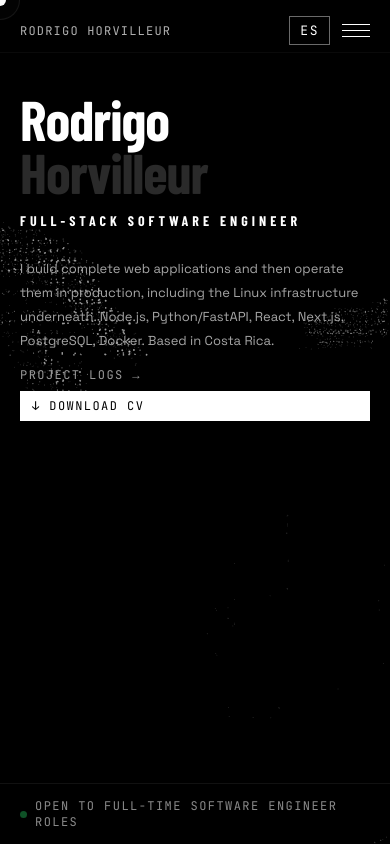
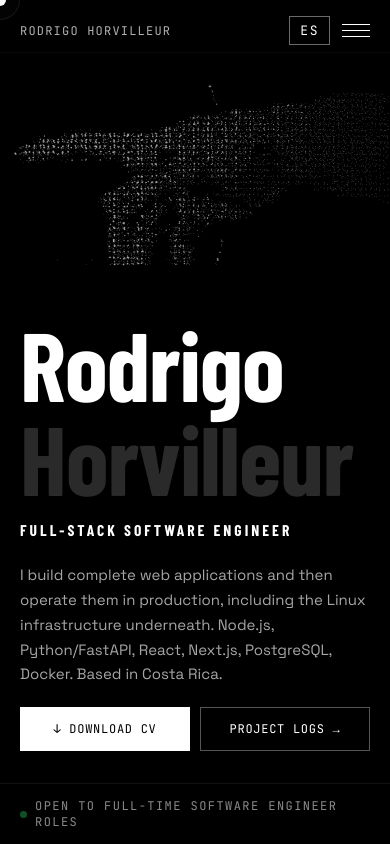
Before and after one commit to rodrixdere/Portfolio, a React (Vite) app: page / in a window 390 px wide. Shown: the top 844 px of the page. Built offline with nearby package versions, Linux system fonts and the light colour scheme; a web font is replaced by a local one.

Commit message:
Hero movil reordenado, About personal, sol en los fantasmas y CV corregido

```diff
--- a/src/components/About.module.css
+++ b/src/components/About.module.css
@@ -122,8 +122,11 @@
 
 .ghost {
   position: absolute;
-  width: 80px;
-  height: 80px;
+  top: var(--top);
+  left: var(--left);
+  right: var(--right);
+  width: var(--size);
+  height: var(--size);
   opacity: 0.06;
   user-select: none;
   color: #000;
@@ -154,6 +157,19 @@
 @media (max-width: 600px) {
   .about {
     padding: 40px var(--margin) 60px;
+  }
+
+  /* En el teléfono el texto ocupa todo el ancho: los fantasmas quedaban
+     encima del título y los párrafos. Solo queda el marcado, en la esquina */
+  .ghost { display: none; }
+
+  .ghostMobile {
+    display: block;
+    top: 44px;
+    left: auto;
+    right: -22px;
+    width: 130px;
+    height: 130px;
   }
 
   .grid {
--- a/src/components/About.tsx
+++ b/src/components/About.tsx
@@ -1,3 +1,4 @@
+import type { CSSProperties } from 'react'
 import { useLang } from '../useLang'
 import styles from './About.module.css'
 
@@ -5,11 +6,16 @@ interface GhostIcon {
   top: string
   left?: string
   right?: string
-  svg: string
+  size?: number
+  // En el teléfono no hay hueco para todos: solo se muestran los marcados
+  mobile?: boolean
+  // Un ícono es un SVG inline o una imagen usada como máscara, que toma el color del fantasma
+  svg?: string
+  mask?: string
 }
 
 const ghostIcons: GhostIcon[] = [
-  { top: '5%', left: '3%', svg: `<svg viewBox="0 0 100 100" xmlns="http://www.w3.org/2000/svg"><ellipse cx="50" cy="50" rx="48" ry="18" fill="none" stroke="currentColor" stroke-width="5"/><ellipse cx="50" cy="50" rx="48" ry="18" fill="none" stroke="currentColor" stroke-width="5" transform="rotate(60 50 50)"/><ellipse cx="50" cy="50" rx="48" ry="18" fill="none" stroke="currentColor" stroke-width="5" transform="rotate(120 50 50)"/><circle cx="50" cy="50" r="7" fill="currentColor"/></svg>` },
+  { top: '5%', left: '3%', size: 110, mask: '/sun-ink.png', mobile: true },
   { top: '2%', right: '30%', svg: `<svg viewBox="0 0 100 100" xmlns="http://www.w3.org/2000/svg"><rect x="5" y="5" width="90" height="90" rx="8" fill="currentColor" opacity="0.15"/><rect x="5" y="5" width="90" height="90" rx="8" fill="none" stroke="currentColor" stroke-width="5"/><text x="12" y="72" font-family="monospace" font-weight="900" font-size="52" fill="currentColor">TS</text></svg>` },
   { top: '15%', right: '8%', svg: `<svg viewBox="0 0 100 100" xmlns="http://www.w3.org/2000/svg"><circle cx="30" cy="20" r="10" fill="none" stroke="currentColor" stroke-width="6"/><circle cx="30" cy="80" r="10" fill="none" stroke="currentColor" stroke-width="6"/><circle cx="70" cy="40" r="10" fill="none" stroke="currentColor" stroke-width="6"/><line x1="30" y1="30" x2="30" y2="70" stroke="currentColor" stroke-width="6"/><path d="M30 30 Q30 40 70 40" fill="none" stroke="currentColor" stroke-width="6"/></svg>` },
   { top: '60%', right: '6%', svg: `<svg viewBox="0 0 100 100" xmlns="http://www.w3.org/2000/svg"><rect x="10" y="30" width="15" height="12" rx="2" fill="currentColor"/><rect x="28" y="30" width="15" height="12" rx="2" fill="currentColor"/><rect x="46" y="30" width="15" height="12" rx="2" fill="currentColor"/><rect x="28" y="16" width="15" height="12" rx="2" fill="currentColor"/><rect x="46" y="16" width="15" height="12" rx="2" fill="currentColor"/><path d="M5 44 Q50 44 80 44 Q95 44 90 58 Q85 68 70 66 Q65 75 50 72 Q20 75 10 60 Q2 55 5 44Z" fill="none" stroke="currentColor" stroke-width="5"/></svg>` },
@@ -28,9 +34,23 @@ export default function About() {
         {ghostIcons.map((g, i) => (
           <span
             key={i}
-            className={styles.ghost}
-            style={{ top: g.top, left: g.left, right: g.right }}
-            dangerouslySetInnerHTML={{ __html: g.svg }}
+            className={g.mobile ? `${styles.ghost} ${styles.ghostMobile}` : styles.ghost}
+            style={{
+              '--top': g.top,
+              '--left': g.left ?? 'auto',
+              '--right': g.right ?? 'auto',
+              '--size': `${g.size ?? 80}px`,
+              ...(g.mask && {
+                background: 'currentColor',
+                maskImage: `url(${g.mask})`,
+                WebkitMaskImage: `url(${g.mask})`,
+                maskSize: 'contain',
+                WebkitMaskSize: 'contain',
+                maskRepeat: 'no-repeat',
+                WebkitMaskRepeat: 'no-repeat',
+              }),
+            } as CSSProperties}
+            dangerouslySetInnerHTML={g.svg ? { __html: g.svg } : undefined}
           />
         ))}
       </div>
@@ -48,7 +68,6 @@ export default function About() {
             <div className={styles.divider} />
             <p>{t.about.p2}</p>
             <p>{t.about.p3}</p>
-            <p>{t.about.p4}</p>
           </div>
         </div>
 
--- a/src/components/Credentials.tsx
+++ b/src/components/Credentials.tsx
@@ -14,8 +14,8 @@ const credentials: Credential[] = [
       es: 'BACHILLERATO EN INGENIERÍA EN SOFTWARE',
     },
     detail: {
-      en: 'Universidad Latina de Costa Rica · Graduated 2026',
-      es: 'Universidad Latina de Costa Rica · Graduado 2026',
+      en: 'Universidad Latina de Costa Rica · 2021 - present, final 2 courses',
+      es: 'Universidad Latina de Costa Rica · 2021 - presente, últimos 2 cursos',
     },
   },
   {
--- a/src/components/Hero.module.css
+++ b/src/components/Hero.module.css
@@ -157,22 +157,73 @@
     overflow: visible; /* allow dropdown to show */
   }
 
+  /* El bloque se apoya abajo, sobre el footer: arriba queda el aire para las
+     partículas en vez de un hueco muerto debajo de los botones */
   .nameBlock {
     flex: 0 0 auto;
-    margin-bottom: 28px;
+    margin-top: auto;
+    padding-top: 32px;
+    margin-bottom: 24px;
   }
 
-  /* Desc flows in document */
+  /* "Horvilleur" mide ~3.5em en Barlow Condensed: así llena el ancho útil sin pasarse del margen */
+  .name1,
+  .name2 {
+    font-size: min(calc((100vw - 2 * var(--margin)) / 3.6), 150px);
+  }
+
+  .jobTitle {
+    font-size: clamp(14px, 4vw, 22px);
+    letter-spacing: 3px;
+    margin-top: 12px;
+  }
+
   .desc {
     position: relative;
     bottom: auto;
     right: auto;
-    max-width: 100%;
+    max-width: calc(46ch + 2 * var(--margin));
     padding: 0 var(--margin);
-    margin-bottom: 28px;
+    margin-bottom: 32px;
   }
 
-  .footer { margin-top: auto; }
+  .desc p {
+    font-size: 15px;
+    line-height: 1.65;
+  }
+
+  .descActions {
+    display: grid;
+    grid-template-columns: 1fr 1fr;
+    gap: 10px;
+    margin-top: 20px;
+  }
+
+  .projectLogs,
+  .cvBtn {
+    display: flex;
+    align-items: center;
+    justify-content: center;
+    min-height: 44px;
+    padding: 0 8px;
+    letter-spacing: 0.06em;
+    white-space: nowrap;
+  }
+
+  .projectLogs {
+    order: 2;
+    color: #fff;
+    border: 1px solid #555;
+  }
+
+  .projectLogs:active,
+  .cvBtn:active { transform: scale(0.98); }
+
+  .footer { margin-top: 0; }
+}
+
+@media (max-width: 340px) {
+  .descActions { grid-template-columns: 1fr; }
 }
 
 @media (max-width: 480px) {
--- a/src/components/Hero.tsx
+++ b/src/components/Hero.tsx
@@ -1,4 +1,4 @@
-import { useEffect, useState } from 'react'
+import { useEffect, useRef, useState } from 'react'
 import ParticleCanvas from './ParticleCanvas'
 import { useLang } from '../useLang'
 import styles from './Hero.module.css'
@@ -6,6 +6,7 @@ import styles from './Hero.module.css'
 export default function Hero() {
   const { t } = useLang()
   const [time, setTime] = useState('')
+  const nameRef = useRef<HTMLDivElement>(null)
 
   useEffect(() => {
     const tick = () => setTime(new Date().toLocaleTimeString('en-US', { hour12: false }))
@@ -16,12 +17,12 @@ export default function Hero() {
 
   return (
     <section className={styles.hero} id="home">
-      <ParticleCanvas />
+      <ParticleCanvas portraitAnchor={nameRef} />
 
       {/* El nav es global y fijo (components/Nav.tsx): acá solo su espacio */}
       <div className={styles.navSpacer} />
 
-      <div className={styles.nameBlock}>
+      <div className={styles.nameBlock} ref={nameRef}>
         <h1>
           <span className={styles.name1}>Rodrigo</span>
           <span className={styles.name2}>Horvilleur</span>
--- a/src/components/ParticleCanvas.tsx
+++ b/src/components/ParticleCanvas.tsx
@@ -1,4 +1,4 @@
-import { useEffect, useRef } from 'react'
+import { useEffect, useRef, type RefObject } from 'react'
 
 interface Particle {
   ox: number
@@ -17,7 +17,16 @@ const SPRING = 0.06
 const FRICTION = 0.78
 const MAX_PARTICLES = 10000
 
-export default function ParticleCanvas() {
+// En vertical las dos manos no caben con detalle: se dibuja solo la derecha,
+// la del índice extendido (zona de hands.jpg, 1200x675)
+const PORTRAIT_CROP = { x: 660, y: 170, w: 540, h: 250 }
+
+interface Props {
+  // En vertical, las manos se centran en el espacio libre sobre este elemento
+  portraitAnchor?: RefObject<HTMLElement>
+}
+
+export default function ParticleCanvas({ portraitAnchor }: Props) {
   const canvasRef = useRef<HTMLCanvasElement>(null)
   const mouse = useRef({ x: -9999, y: -9999 })
   const particles = useRef<Particle[]>([])
@@ -84,6 +93,17 @@ export default function ParticleCanvas() {
       off.height = offH
       const oc = off.getContext('2d')!
 
+      if (H > W) {
+        const c = PORTRAIT_CROP
+        const drawW = offW
+        const drawH = drawW * (c.h / c.w)
+        const navH = 60 * SCALE
+        const anchorTop = portraitAnchor?.current
+          ? (portraitAnchor.current.getBoundingClientRect().top - canvas!.getBoundingClientRect().top) * SCALE
+          : offH * 0.45
+        const drawY = Math.max(navH, (navH + anchorTop - drawH) / 2)
+        oc.drawImage(img, c.x, c.y, c.w, c.h, (offW - drawW) / 2, drawY, drawW, drawH)
+      } else {
         const imgAspect = img.naturalWidth / img.naturalHeight
         const canvasAspect = offW / offH
         let drawW = offW, drawH = offH, drawX = 0, drawY = 0
@@ -92,12 +112,12 @@ export default function ParticleCanvas() {
         } else {
           drawW = offW; drawH = offW / imgAspect; drawY = (offH - drawH) / 2
         }
-
         oc.drawImage(img, drawX, drawY, drawW, drawH)
+      }
       const data = oc.getImageData(0, 0, offW, offH).data
 
-      // STEP 3 = muestrea más píxeles = más partículas posibles
-      const STEP = 3
+      // Más bajo = más partículas; en vertical el recorte es chico y hace falta más densidad
+      const STEP = H > W ? 2 : 3
 
       for (let y = 0; y < offH; y += STEP) {
         if (particles.current.length >= MAX_PARTICLES) break
```
Also changed, not shown: src/i18n.ts (+6 -9 lines), public/sun-ink.png (added), 1 other file (tests, documents, lock files or other folders). Lines whose indentation alone changed are shown as unchanged.
